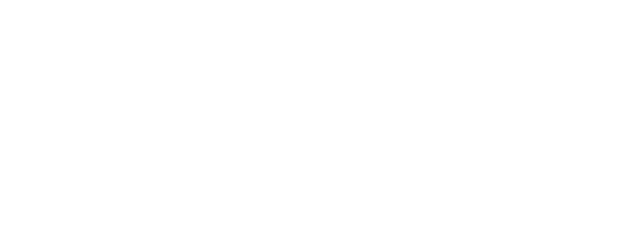
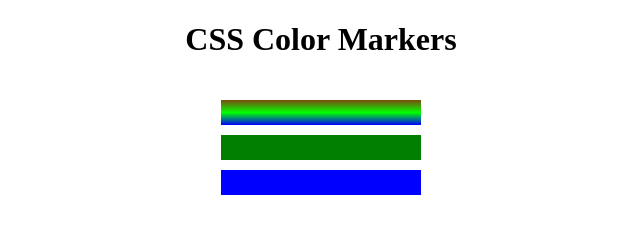
Before and after one commit to jhonrocagithub/marcador, a plain HTML site: page index.html in a window 1280 px wide. Shown: the whole page, without its empty margins (319-959 px from the left). Drawn offline with Linux system fonts and the light colour scheme.

Commit message:
actualizar marcador-de-color

```diff
--- a/index.html
+++ b/index.html
@@ -3,9 +3,18 @@
 <head>
     <meta charset="UTF-8">
     <meta name="viewport" content="width=device-width, initial-scale=1.0">
-    <title>Document</title>
+    <title>Colored Markers</title>
+    <link rel='stylesheet' href='styles.css'>
 </head>
 <body>
-
+    <h1>CSS Color Markers</h1>
+    <div class="container">
+        <div class="marker red">
+        </div>
+        <div class="marker green">
+        </div>
+        <div class="marker blue">
+        </div>
+    </div>
 </body>
 </html>
--- /dev/null
+++ b/styles.css
@@ -0,0 +1,27 @@
+h1 {
+    text-align: center;
+
+  }
+
+.container {
+    background-color: rgb(255, 255, 255);
+    padding: 10px 0;
+}
+
+.marker {
+    height: 25px;
+    width: 200px;
+    margin: 10px auto;
+}
+
+.red {
+    background: linear-gradient(180deg, rgb(122, 74, 14) 0%, rgb(0, 255, 0) 50%, rgb(0, 0, 255) 100%);
+}
+
+.green {
+    background-color: #007F00;
+}
+
+.blue {
+    background-color: hsl(240, 100%, 50%);
+}
```
